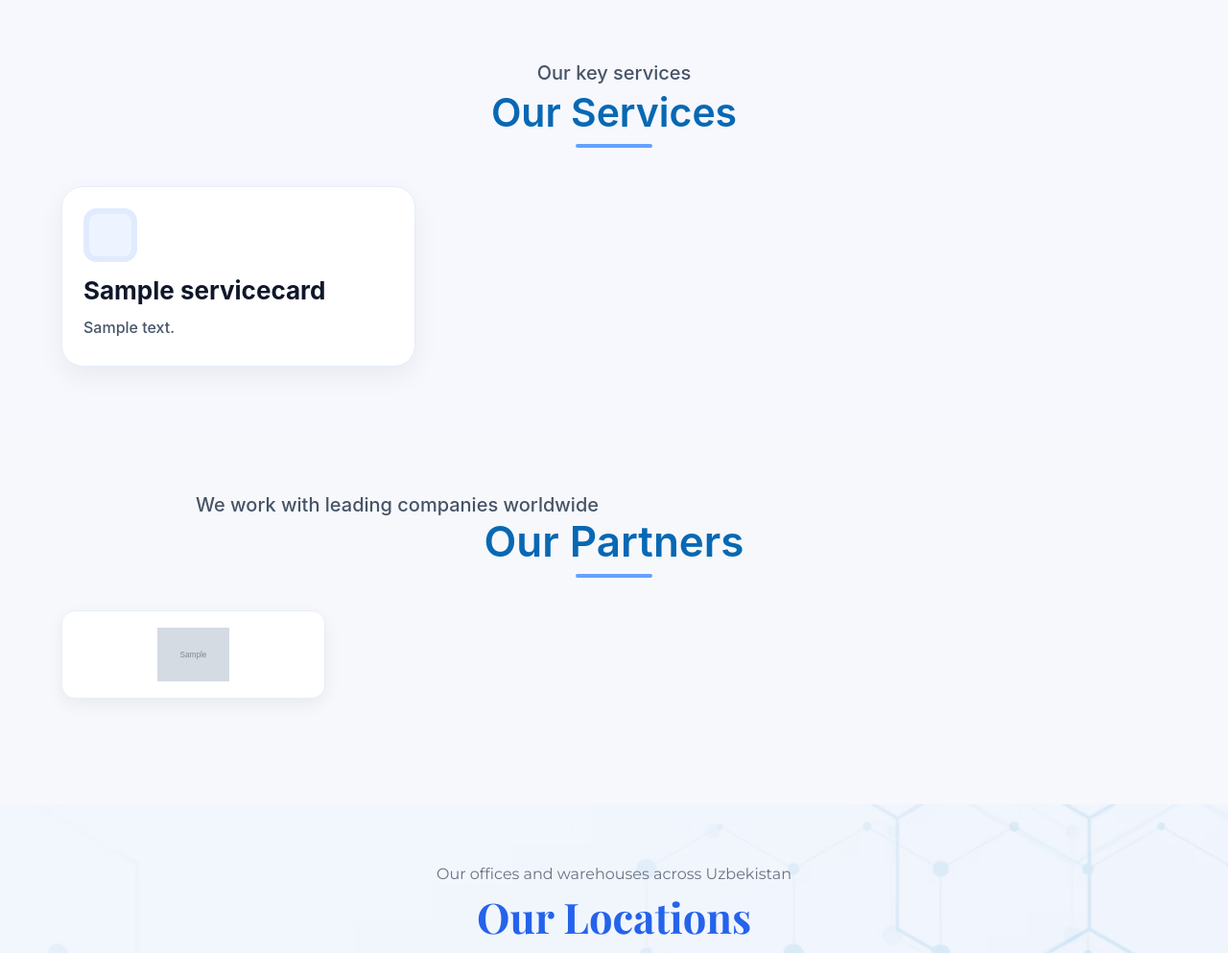
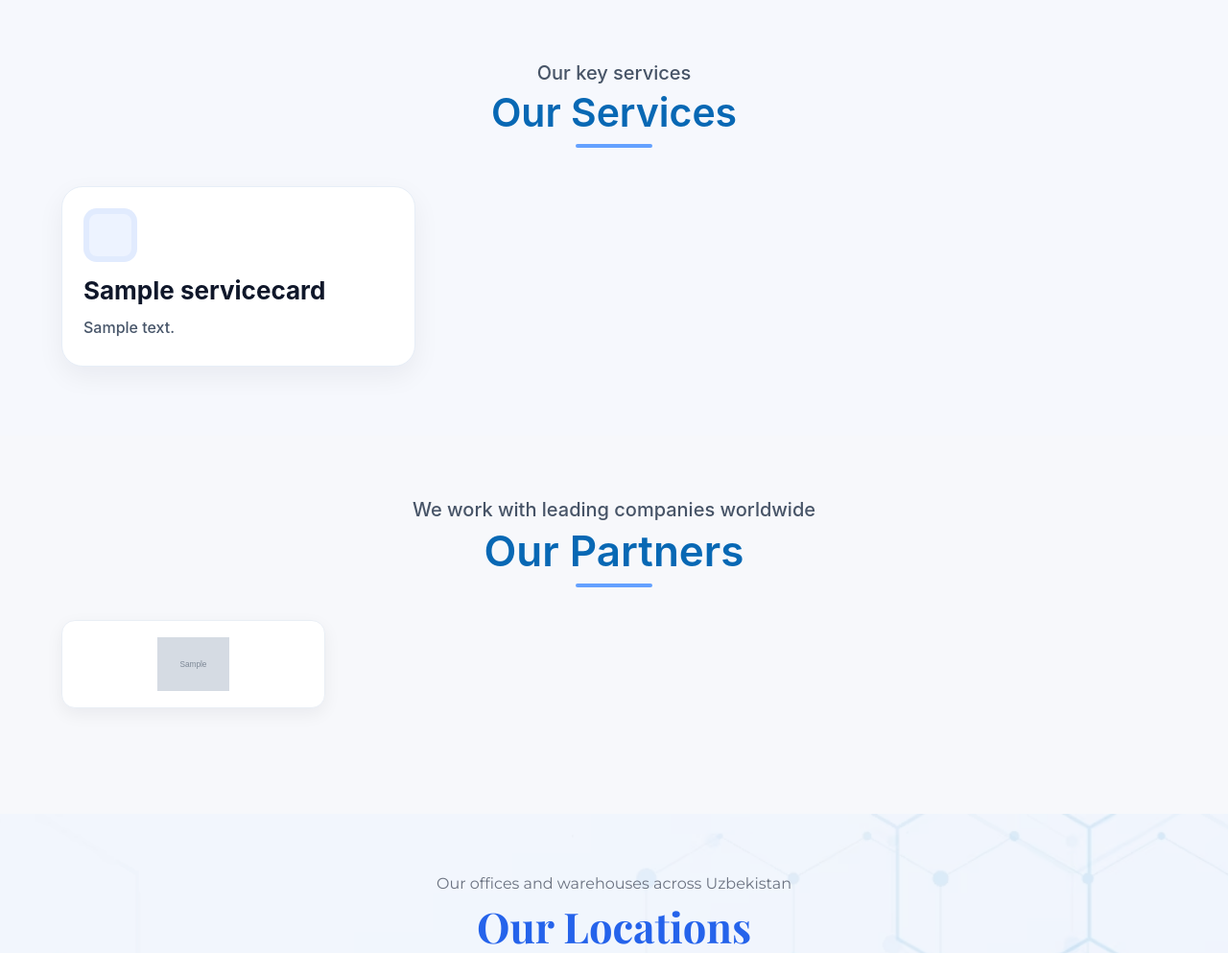
Before and after one commit to davronovuz/biotektpharm, a Django app: template templates/index.html in a window 1280 px wide. Shown: the part 2268-3261 px from the top of the page at 96% size. Run offline with Django 5.2, Linux system fonts and the light colour scheme; the template is opened without the code that fills it: values that come from a table or form of the project are taken from there, others are empty; tables that the repository leaves empty hold one stand-in row (values such as "Sample post"); grey boxes marked "Sample" are stand-in pictures; parts of the project's set-up code (start-up, migrations or seed data) failed here and were passed over.

Commit message:
snskakns jansiasq

```diff
--- a/static/css/styles.css
+++ b/static/css/styles.css
@@ -822,7 +822,11 @@ section{padding:6rem 0;position:relative}
   line-height:32px;
   letter-spacing:0;
   color:#475467;
-  margin:0;
+  margin: 5px auto;
+}
+
+.partners .section-header p{
+  margin: 5px auto;             /* ixtiyoriy: p’ni ham markazga “blok” sifatida */
 }
 
 /* Rows (siz bergan grid sinflari) */
```
